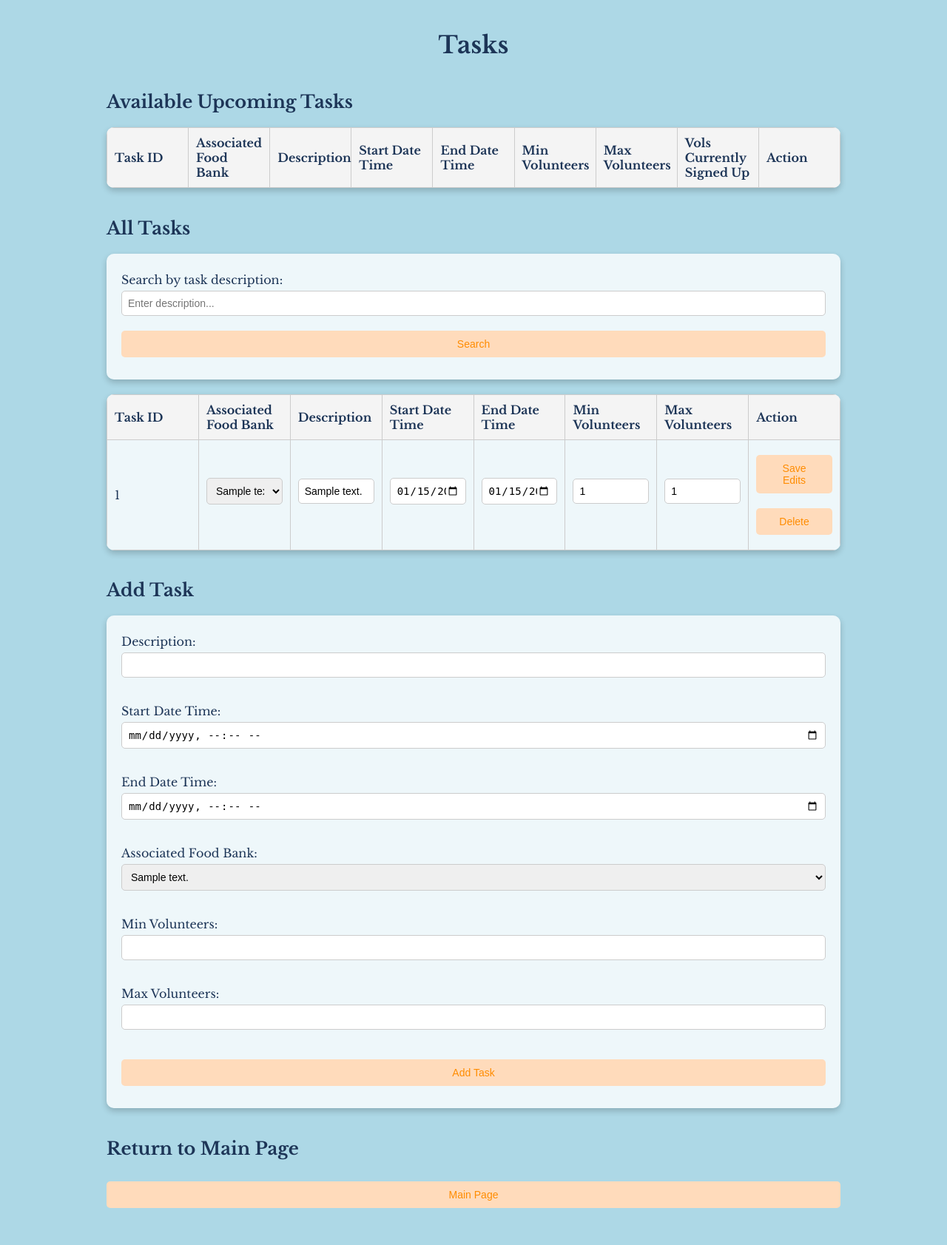
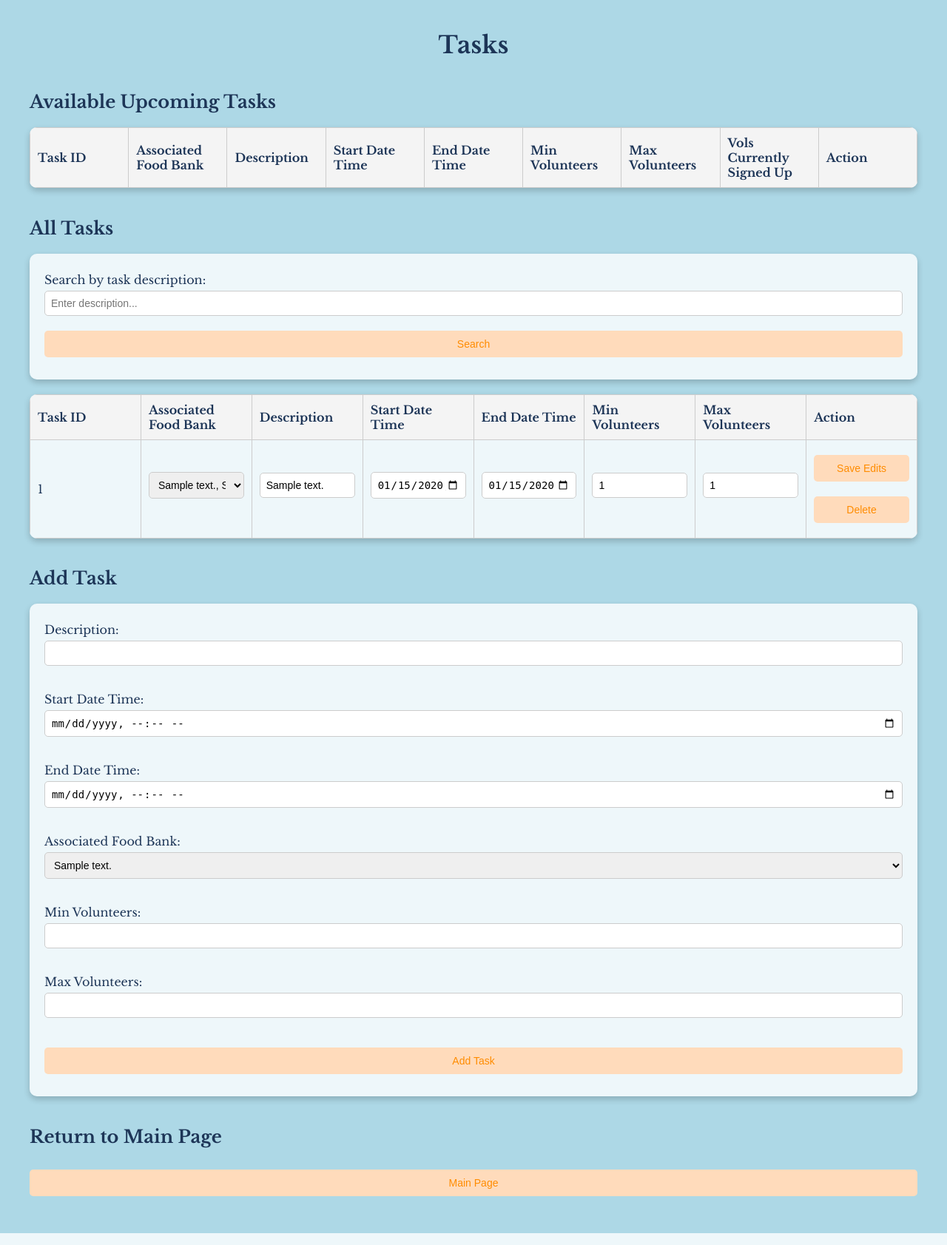
Before and after one commit to maxkooz/foodbank, a Django app: page /tasks/ in a window 1280 px wide. Shown: the whole page at 74% size. Run offline with Django 4.2, Linux system fonts and the light colour scheme; a user stored in the database is signed in; data comes from the database, SQL or seed files in the repository; tables that the repository leaves empty hold one stand-in row (values such as "Sample post"); lists and menus that the app fills with data are empty.

Commit message:
task.html width adjustment

```diff
--- a/foodbank/templates/task.html
+++ b/foodbank/templates/task.html
@@ -22,7 +22,7 @@
             color: #1d3557;
         }
         .form-container, .table-container, .add-task, .main-page {
-            width: 80%;
+            width: 100%;
             max-width: 1200px;
             margin-bottom: 20px;
         }
@@ -78,6 +78,7 @@
             padding: 10px;
             border: 1px solid #ccc;
             text-align: left;
+            word-wrap: break-word;
         }
         th {
             background-color: #f4f4f4;
```
